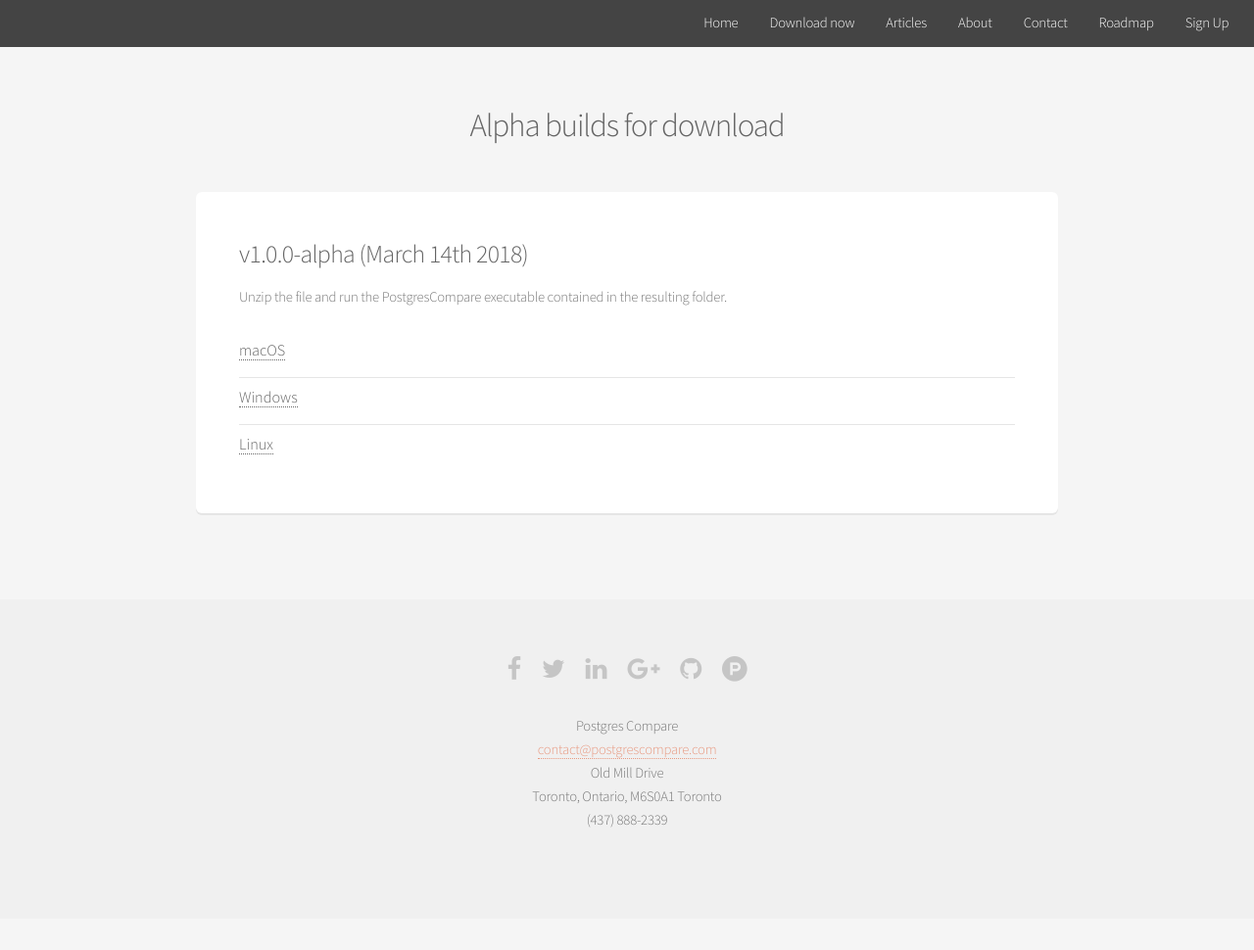
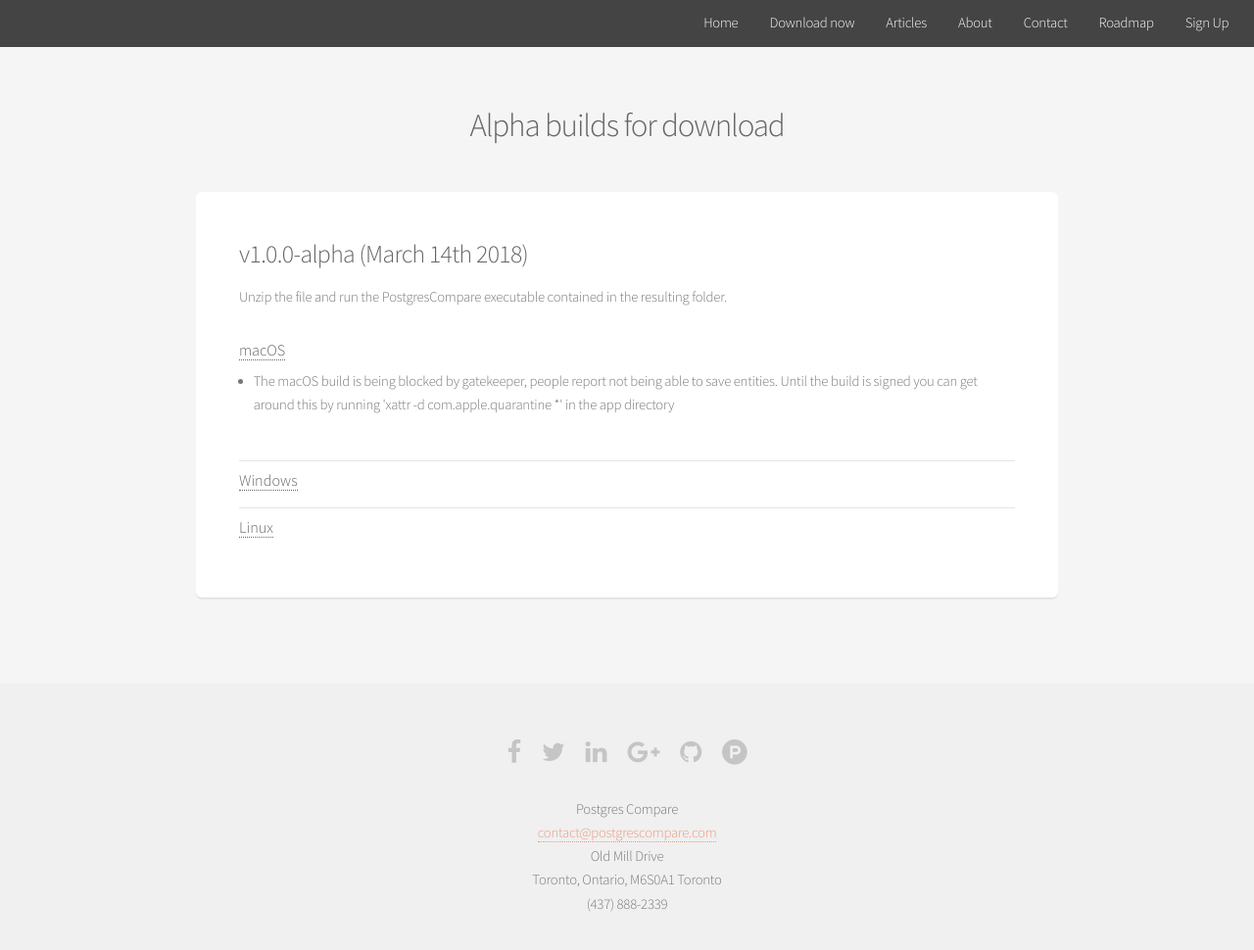
Before and after one commit to sql-migrate/backup2.sql-migrate.github.io, a Jekyll site: the page built from downloads.md, in a window 1280 px wide and 1023 px high. Shown: the top 970 px of the window at 98% size. Built offline with Jekyll 4.4.1, drawn with Linux system fonts in a browser that asks for light colours.

Commit message:
update builds page

```diff
--- a/downloads.md
+++ b/downloads.md
@@ -12,6 +12,10 @@
           onclick="var that=this;ga('send', 'event','Download','macOS 1.0.0-alpha',this.href);setTimeout(function(){location.href=that.href;},200);return false;"
           href="http://downloads.postgrescompare.com/builds/PostgresCompare-darwin-x64_1.0.0-alpha.zip">macOS</a>
         </h4>
+          <ul>
+            <li>The macOS build is being blocked by gatekeeper, people report not being able to save entities. Until the build is signed you can get around this by running 'xattr -d com.apple.quarantine *' in the app directory
+            </li>
+          </ul>
       </li>
       <li>
         <h4>
```
